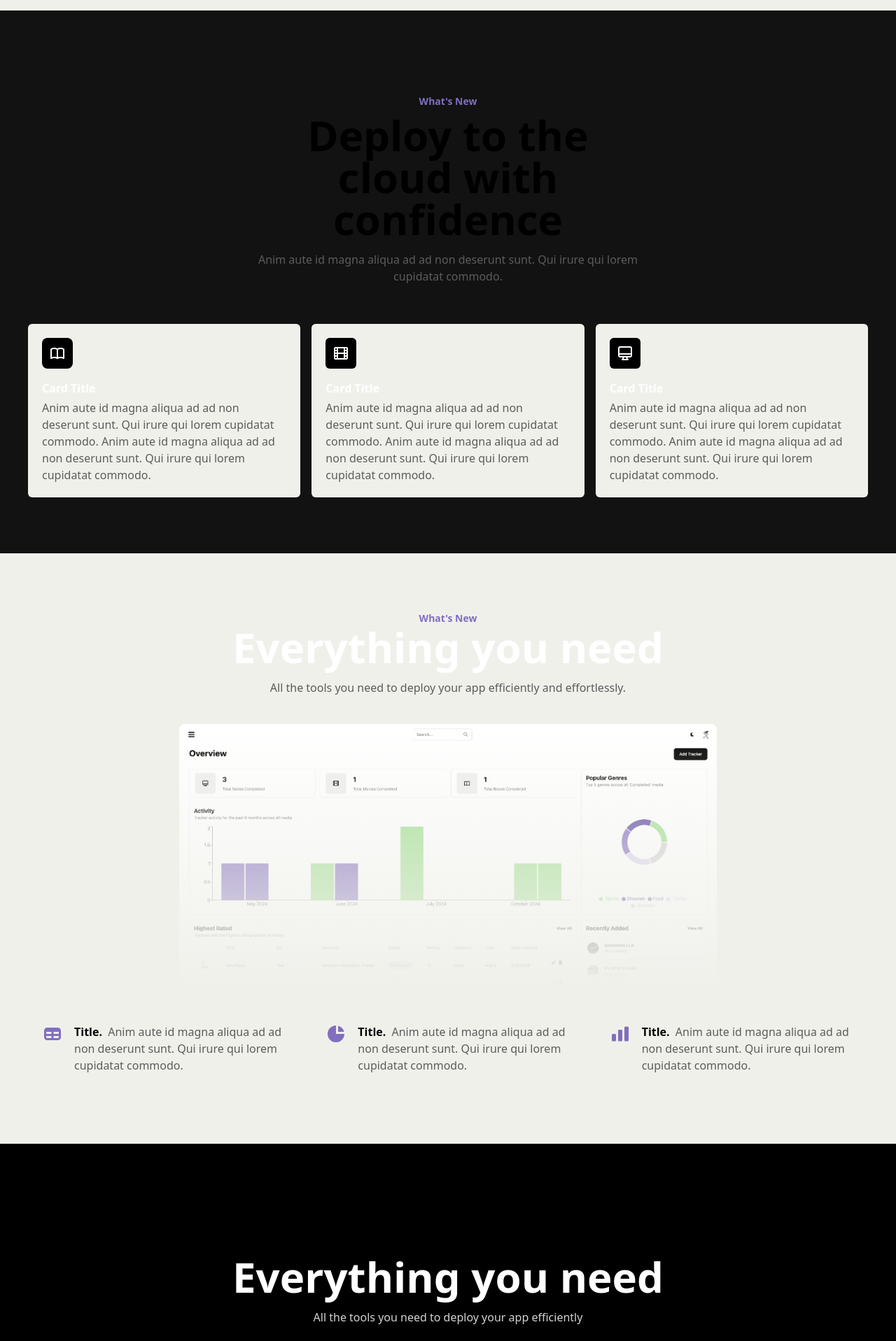
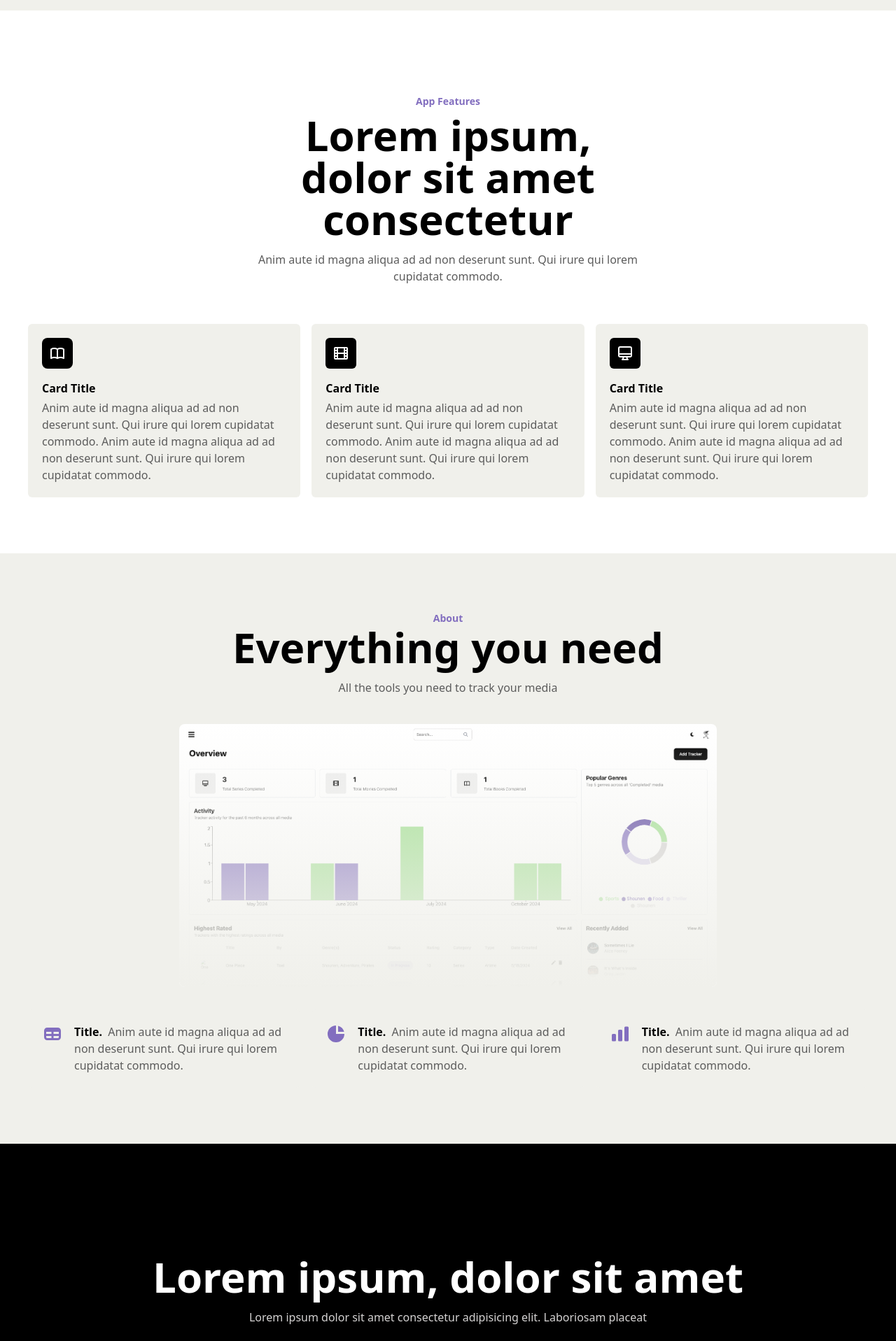
Before and after one commit to lizmery/faves-tracker, a React (Vite) app in the folder client/: page / in a window 1280 px wide. Shown: the part 720-2637 px from the top of the page at 70% size. Built offline with nearby package versions, Linux system fonts and the light colour scheme; no server answers.

Commit message:
update initial theme and home page

```diff
--- a/client/src/components/homePage/About.jsx
+++ b/client/src/components/homePage/About.jsx
@@ -8,11 +8,11 @@ import {
 export default function About() {
     return (
         <section id='about' className="relative py-20 p-10 bg-[#f0f0eb] text-center">
-            <span className='text-sm font-semibold text-primary rounded-full'
-                    >What's New
-                </span>
+            <span className='text-sm font-semibold text-primary rounded-full'>
+                About
+            </span>
             <h2 className="lg:text-6xl text-3xl font-bold mb-4">Everything you need</h2>
-            <p className="text-grayLine mb-10">All the tools you need to deploy your app efficiently and effortlessly.</p>
+            <p className="text-grayLine mb-10">All the tools you need to track your media</p>
 
             <div className="relative mx-auto max-w-3xl mb-8">
                 <img src={heroImg} alt="Product Preview" className="rounded-lg" />
--- a/client/src/components/homePage/CallToAction.jsx
+++ b/client/src/components/homePage/CallToAction.jsx
@@ -1,10 +1,14 @@
 import { Button } from 'flowbite-react'
+import { Link } from 'react-router-dom'
+
 export default function CallToAction() {
     return (
         <section className="relative py-40 p-10 bg-black text-center flex-col flex items-center">
-            <h2 className="lg:text-6xl text-3xl font-bold mb-4 text-white">Everything you need</h2>
-            <p className="text-lightGray mb-6">All the tools you need to deploy your app efficiently</p>
-            <Button className='bg-white text-black'>Get Started</Button>
+            <h2 className="lg:text-6xl text-3xl font-bold mb-4 text-white">Lorem ipsum, dolor sit amet</h2>
+            <p className="text-lightGray mb-6">Lorem ipsum dolor sit amet consectetur adipisicing elit. Laboriosam placeat</p>
+            <Link to='/sign-up'>
+                <Button className='bg-white text-black'>Get Started</Button>
+            </Link>
         </section>
 
     )
--- a/client/src/components/homePage/Features.jsx
+++ b/client/src/components/homePage/Features.jsx
@@ -8,11 +8,11 @@ export default function Features() {
     return (
         <section id='features' className='mt-20 p-10 flex-col mb-10'>
             <div className='flex flex-col justify-center items-center text-center mb-14'>
-                <span className='text-sm font-semibold text-primary rounded-full'
-                    >What's New
+                <span className='text-sm font-semibold text-primary rounded-full'>
+                    App Features
                 </span>
                 <h1 className='mt-2 text-4xl lg:text-6xl font-bold leading-tight text-black max-w-xl'>
-                    Deploy to the cloud with confidence
+                    Lorem ipsum, dolor sit amet consectetur
                 </h1>
                 <p className='mt-4 text-grayLine max-w-xl'>
                     Anim aute id magna aliqua ad ad non deserunt sunt. Qui irure qui lorem cupidatat commodo.
--- a/client/src/components/homePage/Hero.jsx
+++ b/client/src/components/homePage/Hero.jsx
@@ -1,5 +1,6 @@
 import heroImg from '../../assets/heroImg.png'
 import { Button } from 'flowbite-react'
+import { Link } from 'react-router-dom'
 
 export default function Hero() {
     return (
@@ -9,14 +10,19 @@ export default function Hero() {
                     >What's New
                 </span>
                 <h1 className='mt-4 text-4xl lg:text-6xl font-bold leading-tight text-black'>
-                    Deploy to the cloud with confidence
+                    Keep track of everything in one place
                 </h1>
                 <p className='mt-4 text-grayLine'>
                     Anim aute id magna aliqua ad ad non deserunt sunt. Qui irure qui lorem cupidatat commodo.
                 </p>
                 <div className='mt-6 flex space-x-4 items-center'>
-                    <Button className='bg-black text-white rounded-md' size='lg'>Get Started</Button>
-                    <Button className='bg-white text-black border border-black rounded-md' size='lg'>Learn More</Button>
+                    <Link to='/sign-up'>
+                        <Button className='bg-black text-white rounded-md' size='lg'>Get Started</Button>
+                    </Link>
+                    <a href='/#features'>
+                        <Button className='bg-white text-black border border-black rounded-md' size='lg'>Learn More</Button>
+                    </a>
+
                 </div>
             </div>
             <div className='flex-1 relative mt-10 lg:mt-0 lg:ml-10'>
--- a/client/src/redux/theme/themeSlice.js
+++ b/client/src/redux/theme/themeSlice.js
@@ -1,7 +1,7 @@
 import { createSlice } from '@reduxjs/toolkit'
 
 const initialState = {
-    theme: 'dark',
+    theme: 'light',
 }
 
 const themeSlice = createSlice({
```
Also changed, not shown: 1 other file (tests, documents, lock files or other folders).
